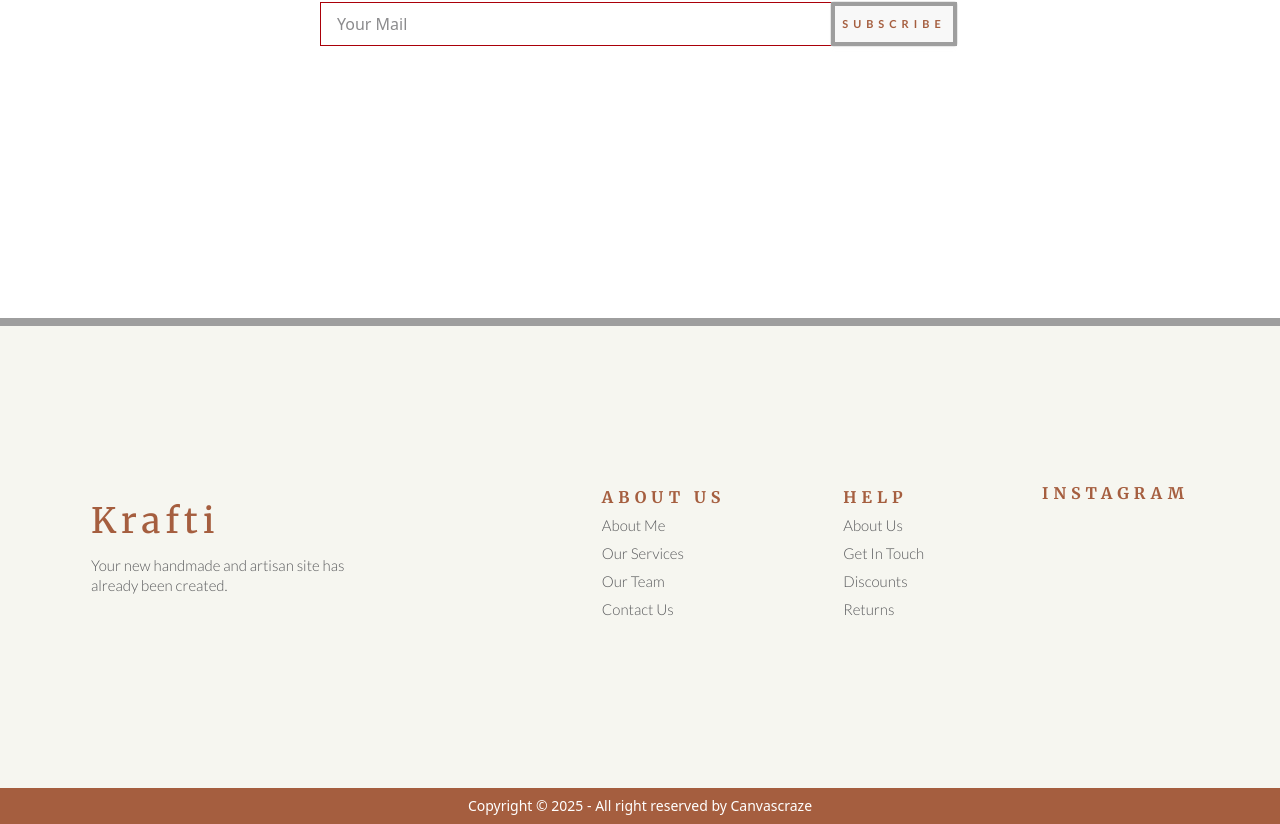
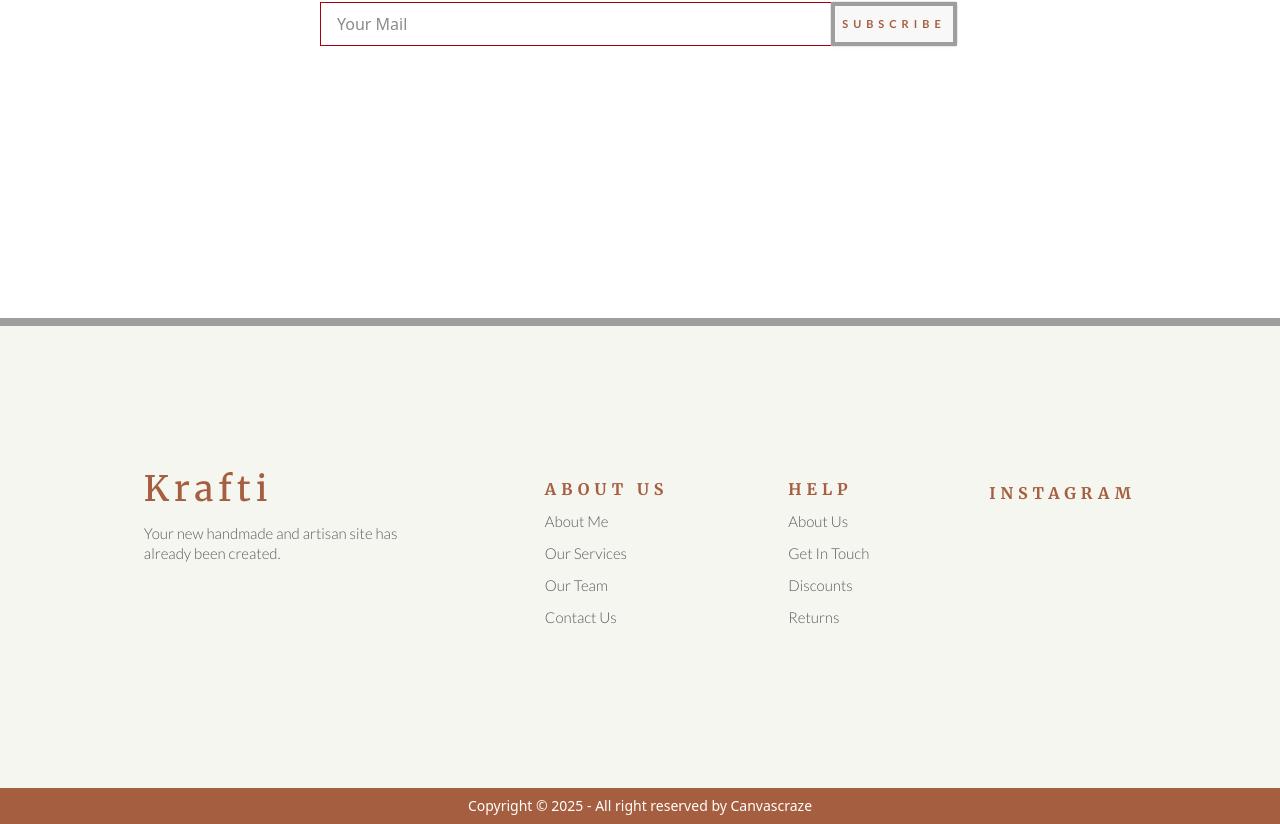
Before and after one commit to jnakht/canvascraze-client, a React (Vite) app: page / in a window 1280 px wide. Shown: the part 1714-2538 px from the top of the page. Built offline with nearby package versions, Linux system fonts and the light colour scheme; no server answers; grey boxes are pictures that could not be loaded.

Commit message:
footer done

```diff
--- a/src/components/Footer.jsx
+++ b/src/components/Footer.jsx
@@ -2,33 +2,37 @@
 const Footer = () => {
     return (
         <div className="mt-[56px]">
-            <footer className="footer sm:footer-horizontal bg-[#F6F6F0] text-base-content p-10 h-[470px] flex  justify-around items-center relative">
+            <footer className="footer sm:footer-horizontal bg-[#F6F6F0] text-base-content p-10 h-[470px] flex justify-evenly  items-center relative">
                 {/* top border */}
                 <div className="bg-[url('https://ik.imagekit.io/ghlgoepam/New%20Folder/h1-border-bottom%20(1).jpg?updatedAt=1746003376650')] bg-no-repeat bg-cover absolute w-full top-0 h-2"></div>
-                <aside>
+                <div className="flex">
+                    <aside className="">
                     <h3 className="text-[#a55e3f] font-merriweather text-[35px] font-medium tracking-[5px]">Krafti</h3>
-                    <p className="max-w-[70%] font-lato text-[#58595b] text-[15px] font-light mt-4">
+                    <p className="max-w-[70%] font-lato text-[#58595b] text-[15px] font-light mt-6">
                         Your new handmade and artisan site
                         has already been created.
 
 
                     </p>
                 </aside>
-                <nav>
+                <nav className="flex flex-col gap-3">
                     <h6 className="uppercase text-[#a55e3f] font-merriweather text-[16px]  font-bold tracking-[5px]">About Us</h6>
                     <a className="link link-hover  font-lato text-[#58595b] text-[15px] font-light">About Me</a>
                     <a className="link link-hover  font-lato text-[#58595b] text-[15px] font-light">Our Services</a>
                     <a className="link link-hover  font-lato text-[#58595b] text-[15px] font-light">Our Team</a>
                     <a className="link link-hover  font-lato text-[#58595b] text-[15px] font-light">Contact Us</a>
                 </nav>
-                <nav>
+                </div>
+
+                <nav className="gap-3">
                     <h6 className="uppercase text-[#a55e3f] font-merriweather text-[16px]  font-bold tracking-[5px]">Help</h6>
                     <a className="link link-hover  font-lato text-[#58595b] text-[15px] font-light">About Us</a>
                     <a className="link link-hover  font-lato text-[#58595b] text-[15px] font-light">Get In Touch</a>
                     <a className="link link-hover  font-lato text-[#58595b] text-[15px] font-light">Discounts</a>
                     <a className="link link-hover  font-lato text-[#58595b] text-[15px] font-light">Returns</a>
                 </nav>
-                <nav className="h-[140px]">
+
+                <nav className="h-[140px] ">
                     <h6 className="uppercase text-[#a55e3f] font-merriweather text-[16px] font-bold tracking-[5px]">Instagram</h6>
 
                 </nav>
```
